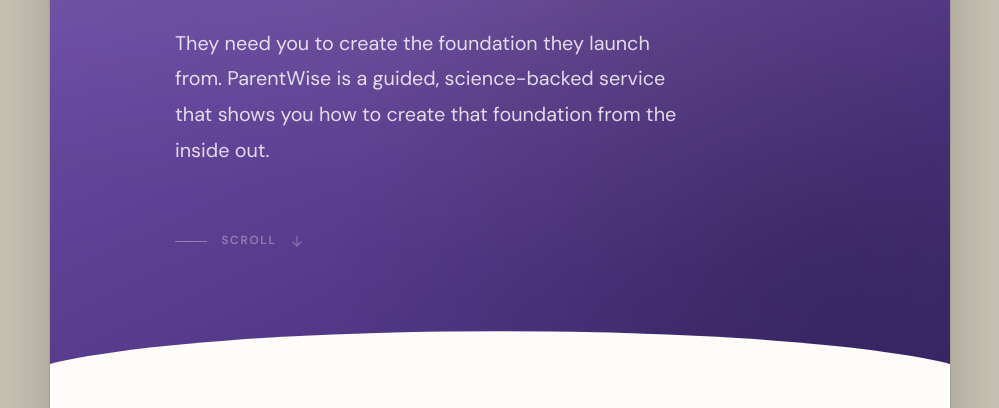
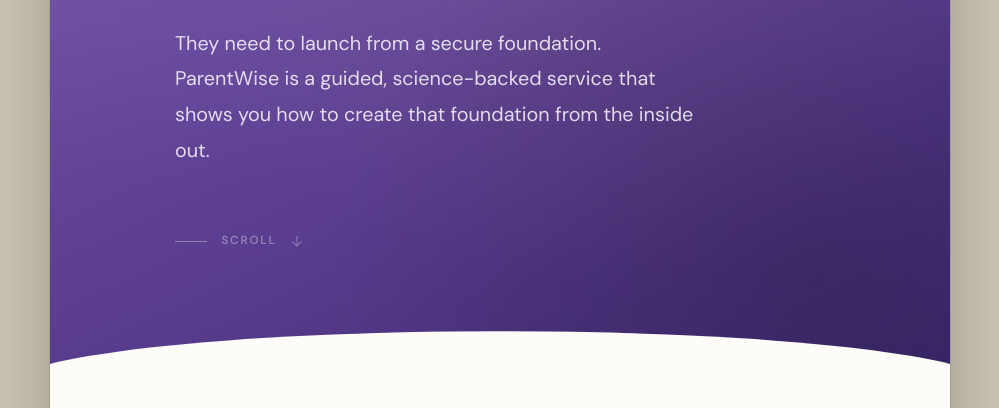
Before and after one commit to mhiggs82/getparentwise, a plain HTML site: page index.html in a window 1280 px wide. Shown: the part 392-800 px from the top of the page, without its empty margins (140-1139 px from the left). Drawn offline with nearby package versions, Linux system fonts and the light colour scheme.

Commit message:
Revise subhead text for clarity

```diff
--- a/index.html
+++ b/index.html
@@ -667,7 +667,7 @@
     <div class="section-inner fade-in">
       <span class="hero-tag">ParentWise 🪷</span>
       <h1>Your Teen Doesn't Need You to Fix Them</h1>
-      <p class="subhead">They need you to create the foundation they launch from. ParentWise is a guided, science-backed service that shows you how to create that foundation from the inside out.</p>
+      <p class="subhead">They need to launch from a secure foundation. ParentWise is a guided, science-backed service that shows you how to create that foundation from the inside out.</p>
       <div class="scroll-hint">
         <span class="scroll-hint-line"></span>
         <span class="scroll-hint-text">Scroll</span>
```
